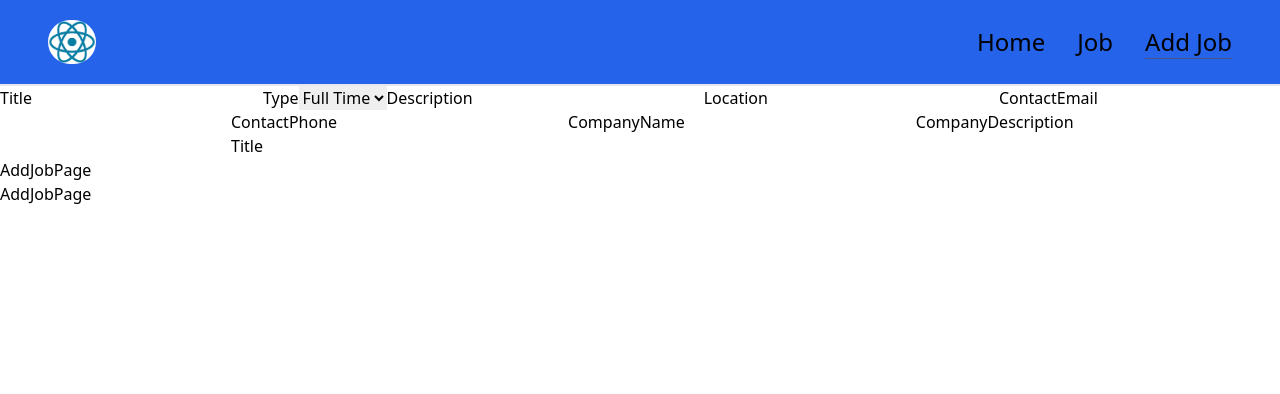
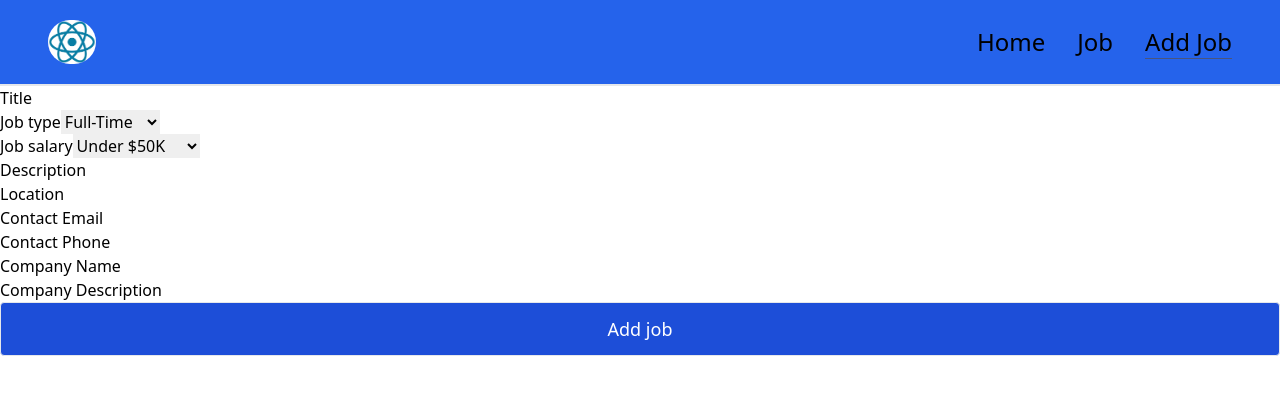
Before and after one commit to jarviswuod/react_jobs, a React (Vite) app in the folder reactJobs/: page /add-job in a window 1280 px wide. Shown: the top 394 px of the page. Built offline with nearby package versions, Linux system fonts and the light colour scheme.

Commit message:
Modifying AddJob functionality

```diff
--- a/reactJobs/src/App.jsx
+++ b/reactJobs/src/App.jsx
@@ -12,6 +12,18 @@ import JobDetailPage, { jobLoader } from "./pages/JobDetailPage";
 import AddJobPage from "./pages/AddJobPage";
 
 const App = () => {
+  const addJob = async (newJob) => {
+    console.log(newJob);
+    // const res = await fetch("/api/jobs", {
+    //   method: "POST",
+    //   headers: {
+    //     "Content-Type": "application/json",
+    //   },
+    //   body: JSON.stringify(newJob),
+    // });
+    // return;
+  };
+
   const router = createBrowserRouter(
     createRoutesFromElements(
       <Route path="/" element={<MainLayout />}>
@@ -23,7 +35,7 @@ const App = () => {
           loader={jobLoader}
         />
 
-        <Route path="/add-job" element={<AddJobPage />} />
+        <Route path="/add-job" element={<AddJobPage addJobSubmit={addJob} />} />
 
         <Route path="*" element={<NotFoundPage />} />
       </Route>
--- a/reactJobs/src/pages/AddJobPage.jsx
+++ b/reactJobs/src/pages/AddJobPage.jsx
@@ -1,5 +1,6 @@
 import React, { useState } from "react";
 import { useNavigate } from "react-router-dom";
+import Button from "../components/Button";
 
 const AddJobPage = ({ addJobSubmit }) => {
   const navigate = useNavigate();
@@ -34,85 +35,120 @@ const AddJobPage = ({ addJobSubmit }) => {
   };
 
   return (
-    <>
-      <section>
-        <form action="post" onSubmit={submitForm}>
-          <label htmlFor="title">Title</label>
+    <section>
+      <form action="post" onSubmit={submitForm} className="flex flex-col">
+        <label htmlFor="title">
+          Title
           <input
             type="text"
             name="title"
+            required
             value={title}
             onChange={(e) => setTitle(e.target.value)}
           />
+        </label>
 
-          <label htmlFor="type">Type</label>
+        <label htmlFor="type">
+          Job type
           <select
             name="type"
             id="type"
-            required
             value={type}
-            onChange={(e) => e.target.value}
+            onChange={(e) => setType(e.target.value)}
           >
-            <option value="full-time">Full Time</option>
-            <option value="full-time">Full Time</option>
-            <option value="full-time">Full Time</option>
-            <option value="full-time">Full Time</option>
+            <option value="Full-Time">Full-Time</option>
+            <option value="Part-Time">Part-Time</option>
+            <option value="Remote">Remote</option>
+            <option value="Internship">Internship</option>
           </select>
+        </label>
 
-          <label htmlFor="description">Description</label>
+        <label htmlFor="salary">
+          Job salary
+          <select
+            name="salary"
+            id="salary"
+            value={salary}
+            onChange={(e) => setSalary(e.target.value)}
+          >
+            <option value="Under $50K">Under $50K</option>
+            <option value="$50K - 60K">$50K - $60K</option>
+            <option value="$60K - 70K">$60K - $70K</option>
+            <option value="$70K - 80K">$70K - $80K</option>
+            <option value="$80K - 90K">$80K - $90K</option>
+            <option value="$90K - 100K">$90K - $100K</option>
+            <option value="$100K - 125K">$100K - $125K</option>
+            <option value="$125K - 150K">$125K - $150K</option>
+            <option value="$150K - 175K">$150K - $175K</option>
+            <option value="$175K - 200K">$175K - $200K</option>
+            <option value="Over $200K">Over $200K</option>
+          </select>
+        </label>
+
+        <label htmlFor="description">
+          Description
           <input
             type="text"
             name="description"
+            required
             value={description}
             onChange={(e) => setDescription(e.target.value)}
           />
-          <label htmlFor="location">Location</label>
+        </label>
+        <label htmlFor="location">
+          Location
           <input
             type="text"
             name="location"
+            required
             value={location}
             onChange={(e) => setLocation(e.target.value)}
           />
-          <label htmlFor="contactEmail">ContactEmail</label>
+        </label>
+        <label htmlFor="contactEmail">
+          Contact Email
           <input
             type="text"
             name="contactEmail"
+            required
             value={contactEmail}
             onChange={(e) => setContactEmail(e.target.value)}
           />
-          <label htmlFor="contactPhone">ContactPhone</label>
+        </label>
+        <label htmlFor="contactPhone">
+          Contact Phone
           <input
             type="text"
             name="contactPhone"
+            required
             value={contactPhone}
             onChange={(e) => setContactPhone(e.target.value)}
           />
-          <label htmlFor="companyName">CompanyName</label>
+        </label>
+        <label htmlFor="companyName">
+          Company Name
           <input
             type="text"
             name="companyName"
+            required
             value={companyName}
             onChange={(e) => setCompanyName(e.target.value)}
           />
-          <label htmlFor="companyDescription">CompanyDescription</label>
+        </label>
+        <label htmlFor="companyDescription">
+          Company Description
           <input
             type="text"
             name="companyDescription"
+            required
             value={companyDescription}
             onChange={(e) => setCompanyDescription(e.target.value)}
           />
-          <label htmlFor="title">Title</label>
-          <input
-            type="text"
-            name="title"
-            value={title}
-            onChange={(e) => setTitle(e.target.value)}
-          />
-          <h1>AddJobPage</h1>
-          <h1>AddJobPage</h1>
-        </form>
-      </section>
-    </>
+        </label>
+
+        <Button style="bg-blue-700">Add job</Button>
+      </form>
+    </section>
   );
 };
 
```
